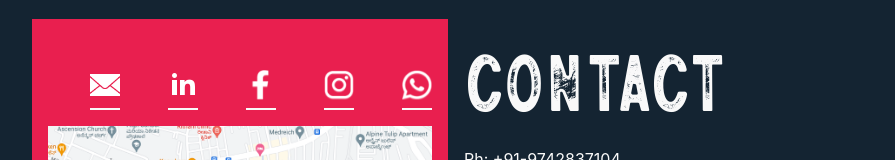
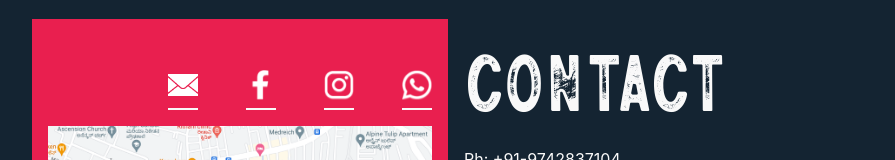
Before and after one commit to anuips07/Mothers-Touch-Kafe, a React (Create React App) app: page / in a window 1280 px wide. Shown: the part 2441-2601 px from the top of the page, without its empty margins (192-1087 px from the left). Built offline with nearby package versions, Linux system fonts and the light colour scheme.

Commit message:
review link added & linkedin commented

```diff
--- a/src/components/Common/Contact/Contact.js
+++ b/src/components/Common/Contact/Contact.js
@@ -20,9 +20,9 @@ const Contact = forwardRef((props, ref) => {
             </div>
           </Link>
 
-          <div className="social-b-border">
+          {/* <div className="social-b-border">
             <img src="/images/contact/linkedin.png" style={{ height: "30px", width: "auto" }} alt="linkedin" />
-          </div>
+          </div> */}
 
           <div className="social-b-border">
             <img src="/images/contact/fb.png" style={{ height: "30px", width: "auto" }} alt="fb" />
--- a/src/components/Home/Home.js
+++ b/src/components/Home/Home.js
@@ -30,7 +30,7 @@ export default function Home() {
 
       <Testimonials />
 
-      <Link to="#" onClick={(e) => window.open("https://www.google.com", "_blank", "noreferrer")}>
+      <Link to="#" onClick={(e) => window.open("https://g.page/r/CWCR9hs9A-45EAI/review", "_blank", "noreferrer")}>
         <div className="g-rev-cntr">
           <img src={GReview} alt="Google Review Icon" />
         </div>
```
